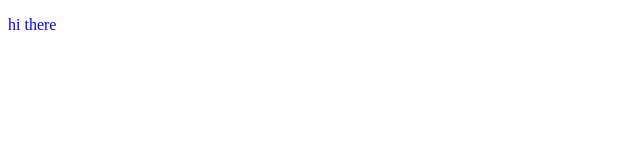
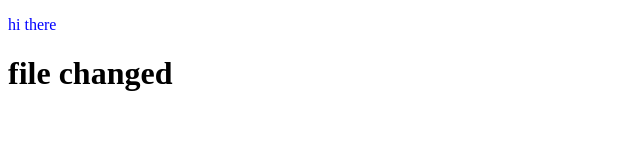
Before and after one commit to iftikhargit/javascript, a plain HTML site: page index.html in a window 1280 px wide. Shown: the whole page, without its empty margins (0-640 px from the left). Drawn offline with Linux system fonts and the light colour scheme.

```diff
--- a/index.html
+++ b/index.html
@@ -9,5 +9,6 @@
 </head>
 <body>
     <p> hi there</p>
+    <h1>file changed</h1>
 </body>
 </html>
```
